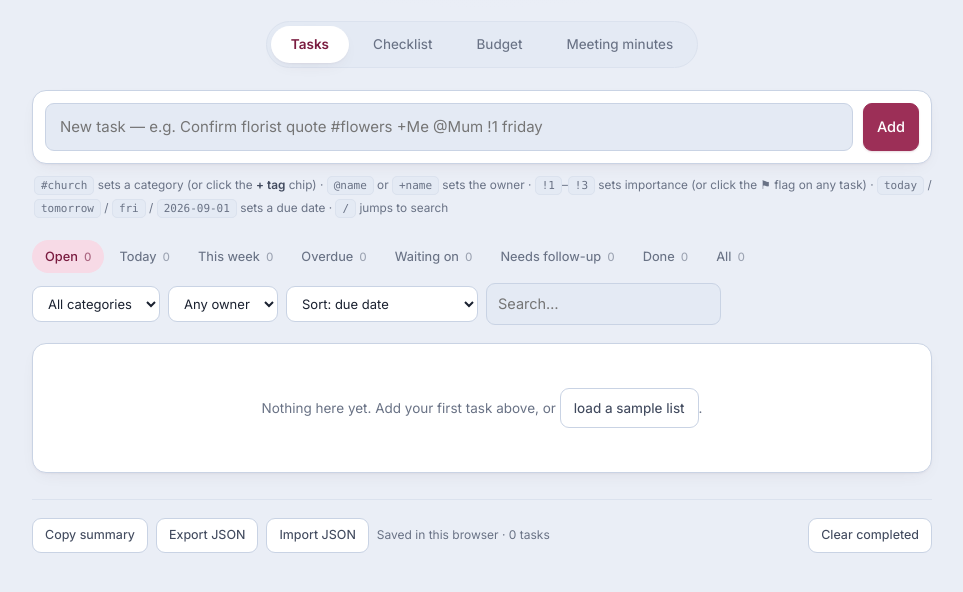
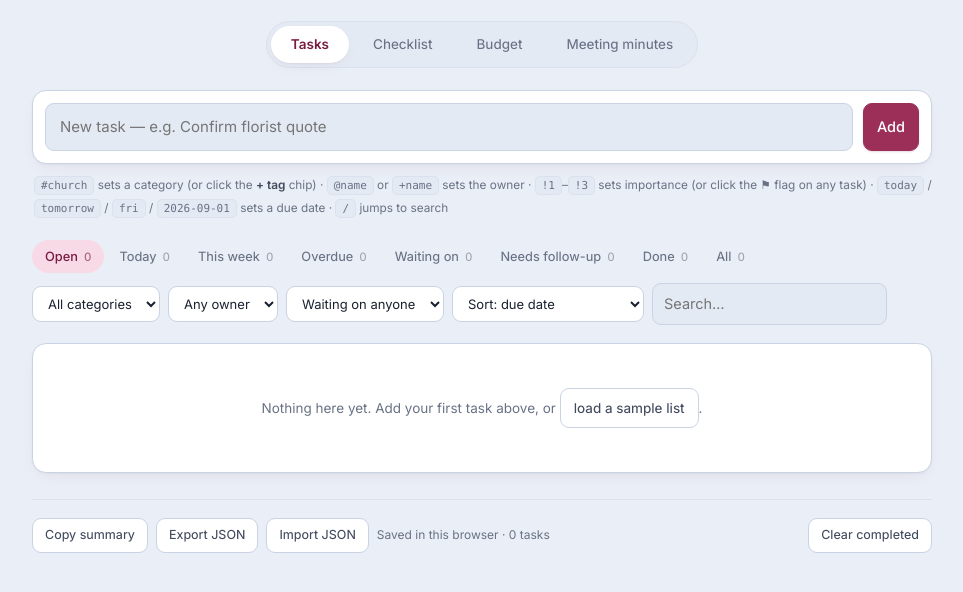
Before and after one commit to patricialoh93/worklist, a website: page index.html in a window 1280 px wide. Shown: the part 126-718 px from the top of the page, without its empty margins (158-1121 px from the left). Drawn offline with nearby package versions, Linux system fonts and the light colour scheme.

Commit message:
Replace the owed-to filter with a waiting-on filter, trim the quick-add hint
The third dropdown now lists everyone you are waiting on, gathered from the
open follow-ups, and filters tasks to them. Quick-add placeholder shortened
to just the example task.

Co-Authored-By: Claude Opus 5 <noreply@anthropic.com>

```diff
--- a/index.html
+++ b/index.html
@@ -426,7 +426,7 @@
 
   <section id="tasksPane">
   <div class="card add">
-    <input id="q" type="text" autocomplete="off" placeholder="New task — e.g. Confirm florist quote #flowers +Me @Mum !1 friday">
+    <input id="q" type="text" autocomplete="off" placeholder="New task — e.g. Confirm florist quote">
     <button class="primary" id="addBtn">Add</button>
   </div>
   <p class="hint">
@@ -442,6 +442,7 @@
   <div class="bar filters">
     <select id="projFilter" title="Filter by wedding category"><option value="">All categories</option></select>
     <select id="ownerFilter" title="Filter by who is doing the task"><option value="">Any owner</option></select>
+    <select id="waitFilter" title="Filter by who you are waiting on"><option value="">Waiting on anyone</option></select>
     <select id="sortBy">
       <option value="smart">Sort: due date</option>
       <option value="tag">Sort: category</option>
@@ -810,10 +811,11 @@ function activeFilters(){
     q: document.getElementById('search').value.trim().toLowerCase(),
     proj: document.getElementById('projFilter').value,
 
-    owner: document.getElementById('ownerFilter').value
+    owner: document.getElementById('ownerFilter').value,
+    wait: document.getElementById('waitFilter').value
   };
 }
-function anyFilterActive(f){ return Boolean(f.q || f.proj || f.owner); }
+function anyFilterActive(f){ return Boolean(f.q || f.proj || f.owner || f.wait); }
 
 // Filters only — deliberately independent of the view, so the empty state can tell the
 // difference between "no such task" and "it exists but this view hides it".
@@ -821,6 +823,8 @@ function matchesFilters(t, f){
   if(f.proj && t.project !== f.proj) return false;
 
   if(f.owner && (t.owner || '') !== f.owner) return false;
+  // "waiting on" comes from the follow-ups, which is where a person is recorded
+  if(f.wait && waitingOn(t).indexOf(f.wait) === -1) return false;
   if(f.q){
       const hay = (t.title + ' ' + t.project + ' ' + (t.owner || '') + ' ' +
       (t.followups||[]).map(x => x.text + ' ' + (x.waitingOn||'')).join(' ')).toLowerCase();
@@ -977,6 +981,14 @@ function renderFilters(){
   wsel.innerHTML = '<option value="">Any owner</option>' +
     owners.map(p => '<option value="' + esc(p) + '">owner: ' + esc(p) + '</option>').join('');
   wsel.value = owners.includes(wcur) ? wcur : '';
+
+  // everyone you are waiting on, gathered from the open follow-ups
+  const ksel = document.getElementById('waitFilter');
+  const kcur = ksel.value;
+  const pending = [...new Set(state.tasks.flatMap(t => waitingOn(t)))].sort();
+  ksel.innerHTML = '<option value="">Waiting on anyone</option>' +
+    pending.map(p => '<option value="' + esc(p) + '">waiting on ' + esc(p) + '</option>').join('');
+  ksel.value = pending.includes(kcur) ? kcur : '';
 }
 
 function render(){
@@ -1040,6 +1052,7 @@ function clearFilters(){
   document.getElementById('projFilter').value = '';
 
   document.getElementById('ownerFilter').value = '';
+  document.getElementById('waitFilter').value = '';
   render();
 }
 
@@ -1060,6 +1073,7 @@ document.getElementById('search').addEventListener('input', render);
 document.getElementById('projFilter').addEventListener('change', () => { sticky.clear(); render(); });
 
 document.getElementById('ownerFilter').addEventListener('change', () => { sticky.clear(); render(); });
+document.getElementById('waitFilter').addEventListener('change', () => { sticky.clear(); render(); });
 document.getElementById('sortBy').addEventListener('change', e => { sortBy = e.target.value; render(); });
 
 document.addEventListener('keydown', e => {
```
